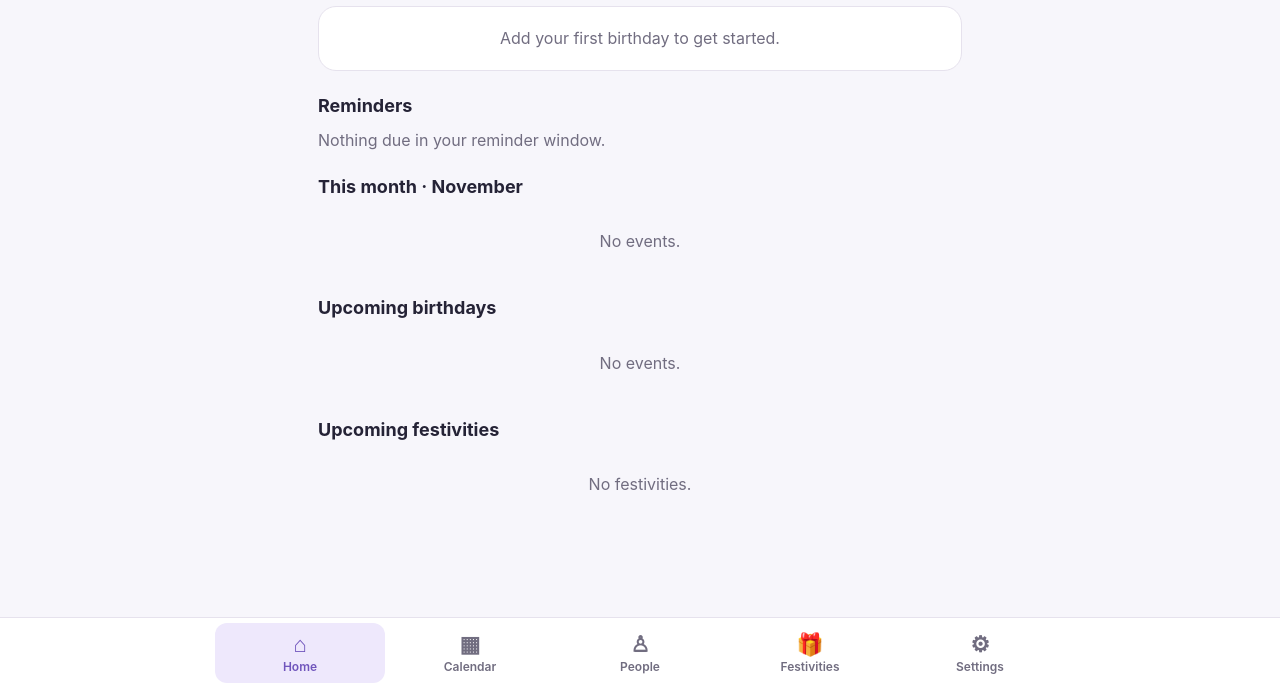
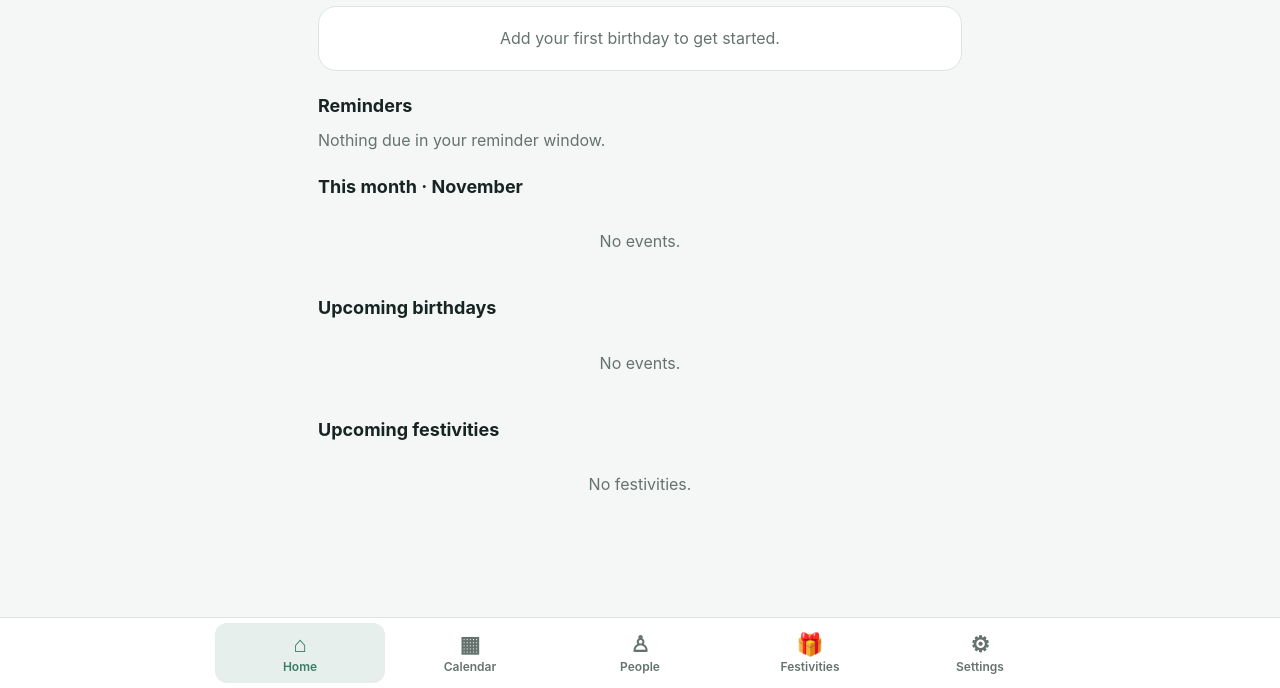
Before and after one commit to fedegianne/birthday-planner, a plain HTML site: page index.html in a window 1280 px wide. Shown: the part 112-800 px from the top of the page. Drawn offline with Linux system fonts and the light colour scheme.

Commit message:
Adopt green theme

```diff
--- a/app.js
+++ b/app.js
@@ -312,7 +312,7 @@ function calendar() {
       },
     ).join(
       "",
-    )}</div><p><small>● Birthday &nbsp; <span style="color:#d58b32">● Party</span> &nbsp; <span style="color:#399b78">● Festivity</span></small></p><button data-today>Go to today</button> <button data-all>Whole month</button></div><h2>${selected ? fmt(new Date(y, m, selected)) : "Events this month"}</h2>` +
+    )}</div><p><small>● Birthday &nbsp; <span style="color:#d58b32">● Party</span> &nbsp; <span style="color:#548bd0">● Festivity</span></small></p><button data-today>Go to today</button> <button data-all>Whole month</button></div><h2>${selected ? fmt(new Date(y, m, selected)) : "Events this month"}</h2>` +
     rows(ev.filter((e) => !selected || e.d.getDate() === selected))
   );
 }
--- a/index.html
+++ b/index.html
@@ -6,7 +6,7 @@
       name="viewport"
       content="width=device-width,initial-scale=1,viewport-fit=cover"
     />
-    <meta name="theme-color" content="#7560bd" />
+    <meta name="theme-color" content="#397c68" />
     <meta name="apple-mobile-web-app-capable" content="yes" />
     <link rel="apple-touch-icon" href="icons/icon-192.png" />
     <link rel="manifest" href="manifest.json" />
--- a/styles.css
+++ b/styles.css
@@ -1,13 +1,13 @@
 :root {
   color-scheme: light dark;
-  --bg: #f7f6fb;
+  --bg: #f5f7f6;
   --card: #fff;
-  --ink: #252336;
-  --muted: #716d80;
-  --line: #e6e2ed;
-  --accent: #7055bc;
-  --soft: #eee8fc;
-  --danger: #b43e48;
+  --ink: #172522;
+  --muted: #65736e;
+  --line: #dce5e0;
+  --accent: #397c68;
+  --soft: #e6efeb;
+  --danger: #a33e3e;
 }
 * {
   box-sizing: border-box;
@@ -24,26 +24,26 @@ body {
 }
 @media (prefers-color-scheme: dark) {
   :root:not([data-theme="light"]) {
-    --bg: #15141c;
-    --card: #24222e;
-    --ink: #f4f1ff;
-    --muted: #b7b1c7;
-    --line: #403b4d;
-    --accent: #b9a2ff;
-    --soft: #382d55;
-    --danger: #ff9199;
+    --bg: #131b19;
+    --card: #202b27;
+    --ink: #eef5f1;
+    --muted: #a9b9b1;
+    --line: #394941;
+    --accent: #91cbb5;
+    --soft: #2d4037;
+    --danger: #ffaaaa;
   }
 }
 :root[data-theme="dark"] {
   color-scheme: dark;
-  --bg: #15141c;
-  --card: #24222e;
-  --ink: #f4f1ff;
-  --muted: #b7b1c7;
-  --line: #403b4d;
-  --accent: #b9a2ff;
-  --soft: #382d55;
-  --danger: #ff9199;
+  --bg: #131b19;
+  --card: #202b27;
+  --ink: #eef5f1;
+  --muted: #a9b9b1;
+  --line: #394941;
+  --accent: #91cbb5;
+  --soft: #2d4037;
+  --danger: #ffaaaa;
 }
 :root[data-theme="light"] {
   color-scheme: light;
@@ -87,7 +87,7 @@ button {
   font-weight: 600;
 }
 button.primary {
-  background: #7055bc;
+  background: #397c68;
   color: white;
 }
 button.danger {
@@ -105,13 +105,13 @@ input:focus-visible {
   margin: 9px 0;
 }
 .hero {
-  background: #7055bc;
+  background: #397c68;
   color: white;
   border: 0;
   padding: 22px;
 }
 .hero small {
-  color: #eee4ff;
+  color: #e6efeb;
 }
 .hero strong {
   display: block;
@@ -247,7 +247,7 @@ textarea {
   resize: vertical;
 }
 input[type="checkbox"] {
-  accent-color: #7055bc;
+  accent-color: #397c68;
   width: 20px;
   height: 20px;
   vertical-align: middle;
@@ -295,7 +295,7 @@ a {
   color: var(--accent);
 }
 .dot.festivity {
-  background: #399b78;
+  background: #548bd0;
 }
 nav button {
   min-width: 0;
--- a/sw.js
+++ b/sw.js
@@ -1,4 +1,4 @@
-const CACHE = "birthday-planner-v3";
+const CACHE = "birthday-planner-v4";
 const FILES = [
   "./",
   "./index.html",
```
Also changed, not shown: manifest.json.
